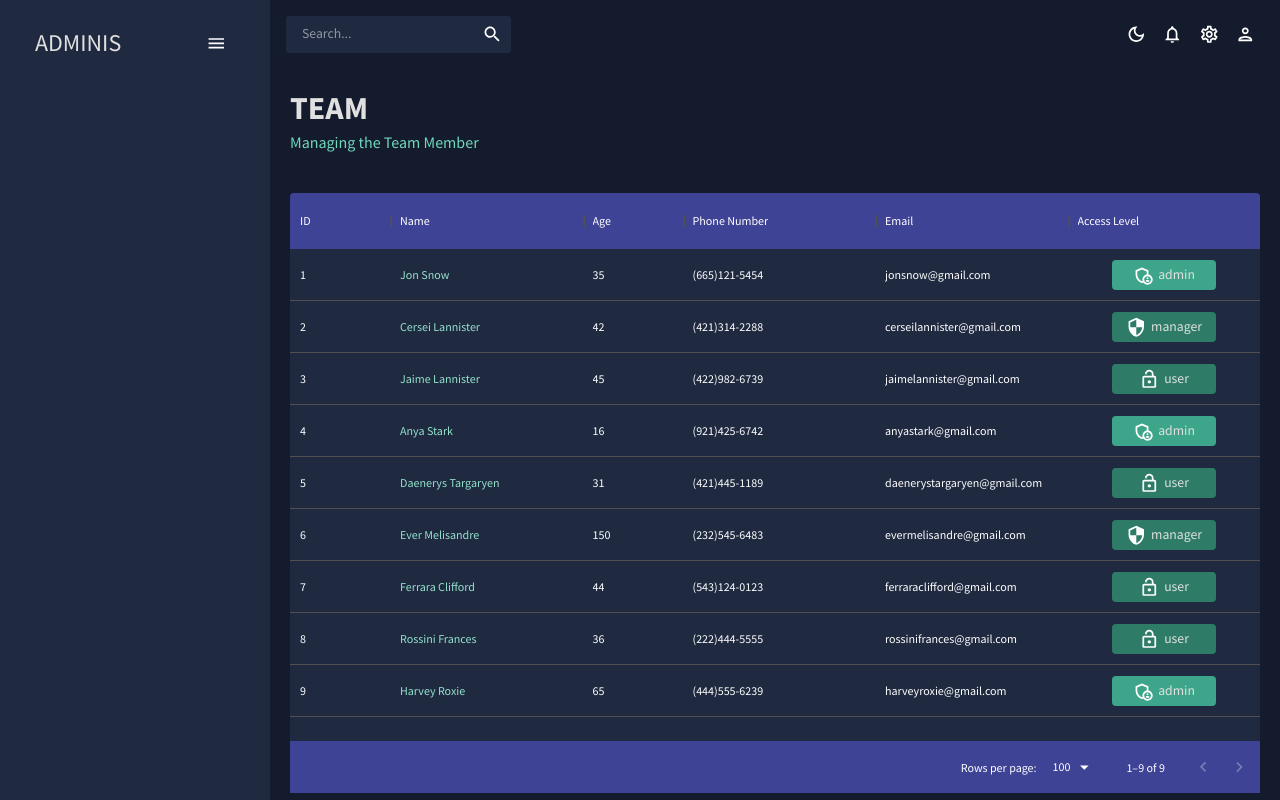
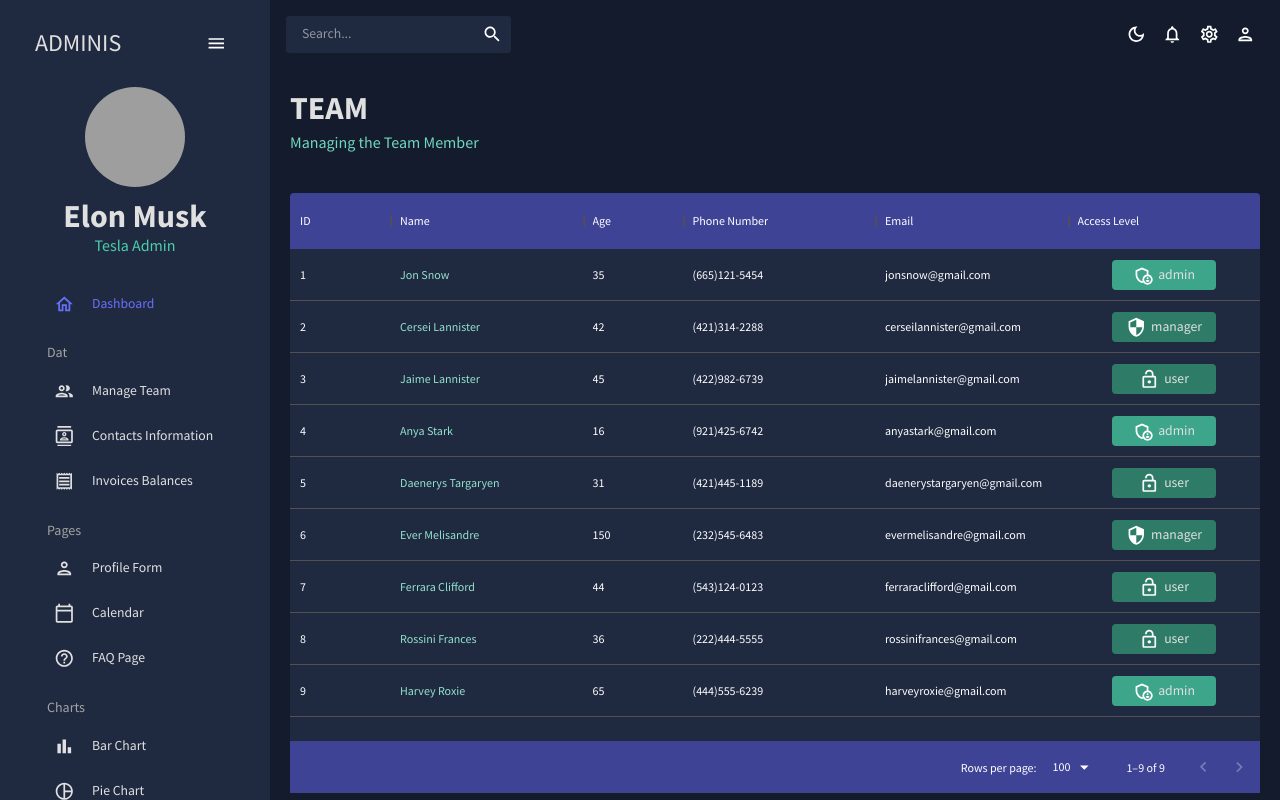
Before and after one commit to abhideepghosh/admin-dashboard, a React (Create React App) app: page /team in a window 1280 px wide. Built offline with nearby package versions, Linux system fonts and the light colour scheme; grey boxes are pictures that could not be loaded.

Commit message:
Sidebar Completed

```diff
--- a/src/scenes/contacts/index.jsx
+++ b/src/scenes/contacts/index.jsx
@@ -83,9 +83,6 @@ const Contacts = () => {
           "& .MuiCheckbox-root": {
             color: `${colors.greenAccent[200]} !important`,
           },
-          "& .MuiCheckbox-root": {
-            color: `${colors.greenAccent[200]} !important`,
-          },
           "& .MuiDataGrid-toolbarContainer .MuiButton-text": {
             color: `${colors.grey[100]} !important`,
           },
--- a/src/scenes/global/Sidebar.jsx
+++ b/src/scenes/global/Sidebar.jsx
@@ -16,6 +16,24 @@ import PieChartOutlineOutlinedIcon from "@mui/icons-material/PieChartOutlineOutl
 import TimelineOutlinedIcon from "@mui/icons-material/TimelineOutlined";
 import MenuOutlinedIcon from "@mui/icons-material/MenuOutlined";
 import MapOutlinedIcon from "@mui/icons-material/MapOutlined";
+
+const Item = ({ title, to, icon, selected, setSelected }) => {
+  const theme = useTheme();
+  const colors = tokens(theme.palette.mode);
+  return (
+    <MenuItem
+      active={selected === title}
+      style={{
+        color: colors.grey[100],
+      }}
+      onClick={() => setSelected(title)}
+      icon={icon}
+    >
+      <Typography>{title}</Typography>
+      <Link to={to} />
+    </MenuItem>
+  );
+};
 
 const Sidebar = () => {
   const theme = useTheme();
@@ -69,6 +87,137 @@ const Sidebar = () => {
               </Box>
             )}
           </MenuItem>
+          {/* user */}
+          {!isCollapsed && (
+            <Box mb="25px">
+              <Box display="flex" justifyContent="center" alignItems="center">
+                <img
+                  alt="profile-user"
+                  width="100px"
+                  height="100px"
+                  src={`https://i.insider.com/58089698dd089564488b4b25?width=750&format=jpeg&auto=webpk`}
+                  style={{ cursor: "pointer", borderRadius: "50%" }}
+                />
+              </Box>
+              <Box textAlign="center">
+                <Typography
+                  variant="h2"
+                  color={colors.grey[100]}
+                  fontWeight="bold"
+                  sx={{ m: "10px 0 0 0" }}
+                >
+                  Elon Musk
+                </Typography>
+                <Typography variant="h5" color={colors.greenAccent[500]}>
+                  Tesla Admin
+                </Typography>
+              </Box>
+            </Box>
+          )}
+          {/* menu item */}
+          <Box paddingLeft={isCollapsed ? undefined : "10%"}>
+            <Item
+              title="Dashboard"
+              to="/"
+              icon={<HomeOutlinedIcon />}
+              selected={selected}
+              setSelected={setSelected}
+            />
+
+            <Typography
+              variant="h6"
+              color={colors.grey[300]}
+              sx={{ m: "15px 0 5px 20px" }}
+            >
+              Dat
+            </Typography>
+            <Item
+              title="Manage Team"
+              to="/team"
+              icon={<PeopleOutlinedIcon />}
+              selected={selected}
+              setSelected={setSelected}
+            />
+            <Item
+              title="Contacts Information"
+              to="/contacts"
+              icon={<ContactsOutlinedIcon />}
+              selected={selected}
+              setSelected={setSelected}
+            />
+            <Item
+              title="Invoices Balances"
+              to="/invoices"
+              icon={<ReceiptOutlinedIcon />}
+              selected={selected}
+              setSelected={setSelected}
+            />
+
+            <Typography
+              variant="h6"
+              color={colors.grey[300]}
+              sx={{ m: "15px 0 5px 20px" }}
+            >
+              Pages
+            </Typography>
+            <Item
+              title="Profile Form"
+              to="/form"
+              icon={<PersonOutlinedIcon />}
+              selected={selected}
+              setSelected={setSelected}
+            />
+            <Item
+              title="Calendar"
+              to="/calendar"
+              icon={<CalendarTodayOutlinedIcon />}
+              selected={selected}
+              setSelected={setSelected}
+            />
+            <Item
+              title="FAQ Page"
+              to="/faq"
+              icon={<HelpOutlineOutlinedIcon />}
+              selected={selected}
+              setSelected={setSelected}
+            />
+
+            <Typography
+              variant="h6"
+              color={colors.grey[300]}
+              sx={{ m: "15px 0 5px 20px" }}
+            >
+              Charts
+            </Typography>
+            <Item
+              title="Bar Chart"
+              to="/bar"
+              icon={<BarChartOutlinedIcon />}
+              selected={selected}
+              setSelected={setSelected}
+            />
+            <Item
+              title="Pie Chart"
+              to="/pie"
+              icon={<PieChartOutlineOutlinedIcon />}
+              selected={selected}
+              setSelected={setSelected}
+            />
+            <Item
+              title="Line Chart"
+              to="/line"
+              icon={<TimelineOutlinedIcon />}
+              selected={selected}
+              setSelected={setSelected}
+            />
+            <Item
+              title="Geography Chart"
+              to="/geography"
+              icon={<MapOutlinedIcon />}
+              selected={selected}
+              setSelected={setSelected}
+            />
+          </Box>
         </Menu>
       </ProSidebar>
     </Box>
--- a/src/theme.js
+++ b/src/theme.js
@@ -78,7 +78,7 @@ export const tokens = (mode) => ({
           100: "#040509",
           200: "#080b12",
           300: "#0c101b",
-          400: "#f2f0f0", // manually changed
+          400: "#f2f0f0", // manually being changed
           500: "#141b2d",
           600: "#1F2A40",
           700: "#727681",
```
Also changed, not shown: project-snapshots/snapshot3-contacts.png (added), project-snapshots/snapshot4-sidebar.png (added).
